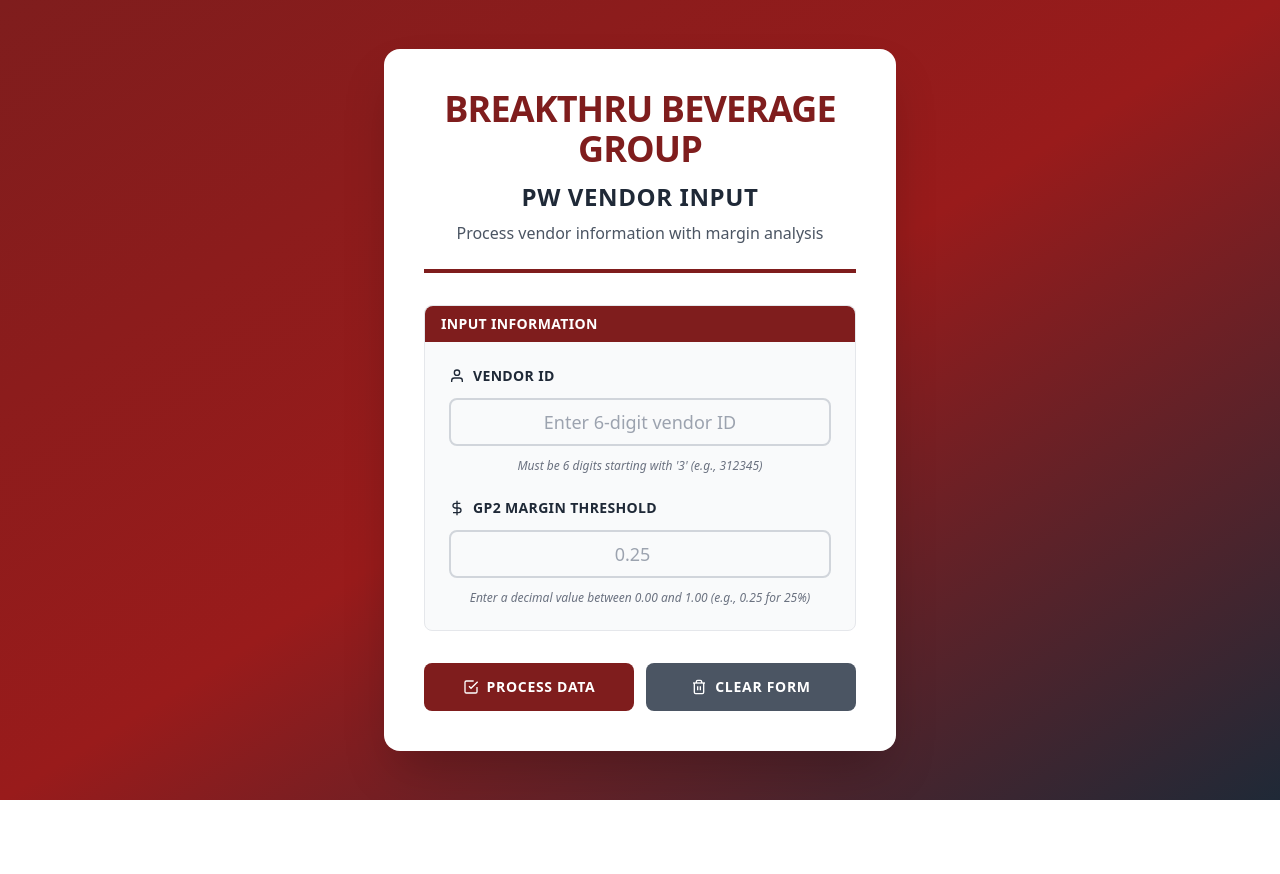
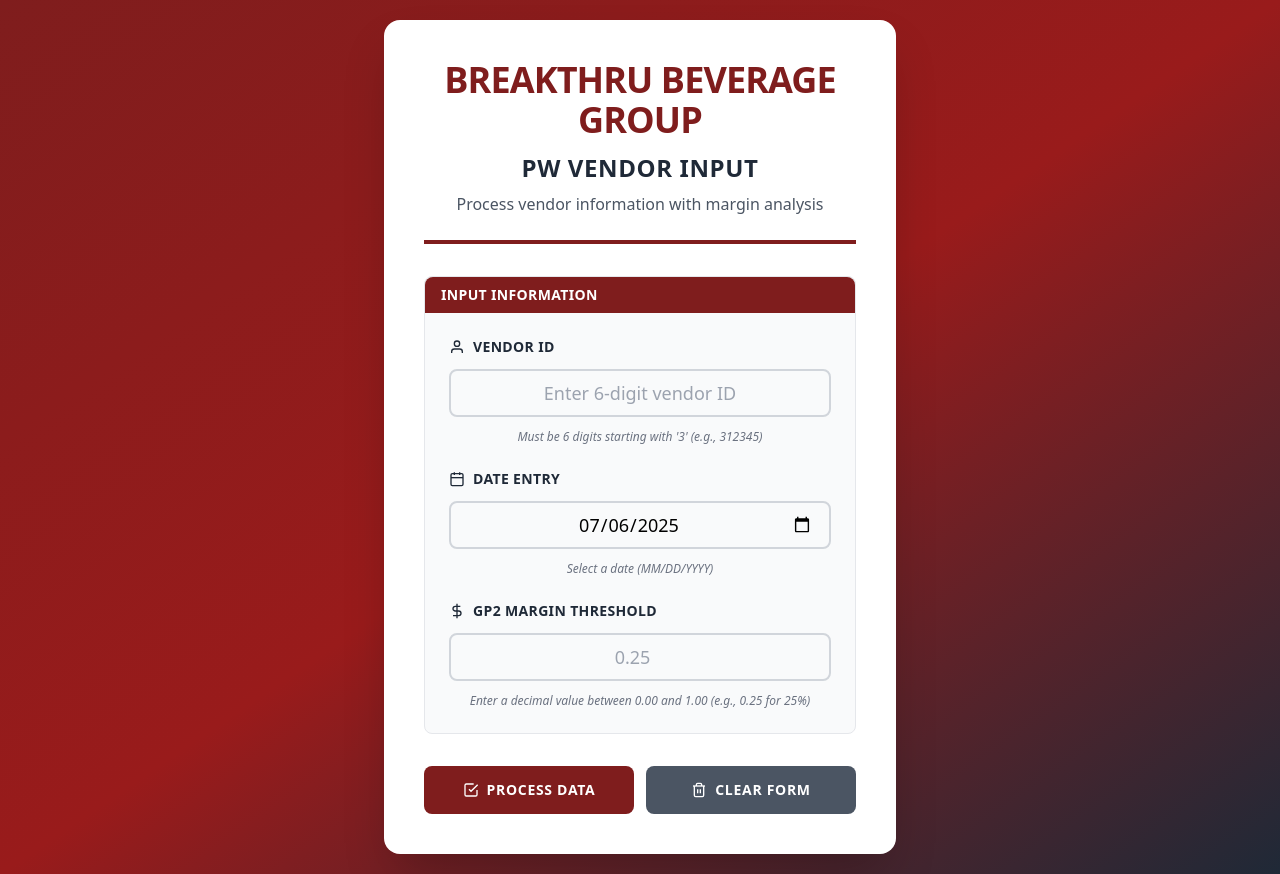
Before and after one commit to BBG-Trade-Development/PW-Project, a Flask app: page / in a window 1280 px wide. Before the commit the page ends 800 px from the top, so only its background shows below. Run offline with Flask 3, Linux system fonts and the light colour scheme; some libraries are stand-ins or nearby versions.

Commit message:
Add files via upload

```diff
--- a/templates/index.html
+++ b/templates/index.html
@@ -41,11 +41,26 @@
                         </p>
                     </div>
 
-                    <!-- Messages -->
-                    <div id="messages" class="space-y-2 hidden"></div>
+                    <!-- Messages (Flash and API) -->
+                    <div id="messages" class="space-y-2">
+                        {% with messages = get_flashed_messages(with_categories=true) %}
+                            {% if messages %}
+                                {% for category, message in messages %}
+                                    <div class="border rounded-lg p-4 {{ 'border-red-200 bg-red-50' if category == 'error' else 'border-green-200 bg-green-50' }}">
+                                        <div class="flex items-center">
+                                            <svg class="h-4 w-4 {{ 'text-red-600' if category == 'error' else 'text-green-600' }} mr-2" viewBox="0 0 24 24" fill="none" stroke="currentColor" stroke-width="2">
+                                                {{ '<circle cx="12" cy="12" r="10"/><line x1="15" y1="9" x2="9" y2="15"/><line x1="9" y1="9" x2="15" y2="15"/>' if category == 'error' else '<path d="M22 11.08V12a10 10 0 1 1-5.93-9.14"/><polyline points="22,4 12,14.01 9,11.01"/>' }}
+                                            </svg>
+                                            <span class="{{ 'text-red-800' if category == 'error' else 'text-green-800' }}">{{ message | safe }}</span>
+                                        </div>
+                                    </div>
+                                {% endfor %}
+                            {% endif %}
+                        {% endwith %}
+                    </div>
 
                     <!-- Form -->
-                    <form id="vendorForm" class="space-y-8">
+                    <form id="vendorForm" method="POST" action="/" class="space-y-8">
                         <div class="bg-gray-50 border border-gray-200 rounded-lg p-6 space-y-6">
                             <div class="bg-red-900 text-white font-bold uppercase tracking-wide text-sm px-4 py-2 -mx-6 -mt-6 mb-4 rounded-t-lg">
                                 Input Information
@@ -62,16 +77,44 @@
                                 </label>
                                 <input
                                     id="vendor_id"
+                                    name="vendor_id"
                                     type="text"
                                     placeholder="Enter 6-digit vendor ID"
                                     maxlength="6"
                                     class="text-center font-medium h-12 text-lg px-4 rounded-lg border-2 border-gray-300 bg-gray-50 focus:border-red-900 focus:bg-white w-full focus:outline-none"
                                     required
+                                    aria-describedby="vendor_id_error"
                                 />
                                 <p class="text-gray-500 italic text-center text-xs">
                                     Must be 6 digits starting with '3' (e.g., 312345)
                                 </p>
-                                <p id="vendor_id_error" class="text-red-600 font-semibold text-center text-xs hidden"></p>
+                                <p id="vendor_id_error" class="text-red-600 font-semibold text-center text-xs hidden" role="alert"></p>
+                            </div>
+
+<!-- Date Entry -->
+<div class="space-y-3">
+    <label for="date_entry" class="flex items-center gap-2 font-semibold text-gray-800 uppercase tracking-wide text-sm">
+        <svg class="h-4 w-4" viewBox="0 0 24 24" fill="none" stroke="currentColor" stroke-width="2">
+            <rect x="3" y="4" width="18" height="18" rx="2" ry="2"/>
+            <line x1="16" y1="2" x2="16" y2="6"/>
+            <line x1="8" y1="2" x2="8" y2="6"/>
+            <line x1="3" y1="10" x2="21" y2="10"/>
+        </svg>
+        Date Entry
+    </label>
+    <input
+        id="date_entry"
+        name="date_entry"
+        type="date"
+        value="{{ 'today' | strftime('%Y-%m-%d') }}"
+        class="text-center font-medium h-12 text-lg px-4 rounded-lg border-2 border-gray-300 bg-gray-50 focus:border-red-900 focus:bg-white w-full focus:outline-none"
+        required
+        aria-describedby="date_entry_error"
+    />
+    <p class="text-gray-500 italic text-center text-xs">
+        Select a date (MM/DD/YYYY)
+    </p>
+    <p id="date_entry_error" class="text-red-600 font-semibold text-center text-xs hidden" role="alert"></p>
 </div>
 
                             <!-- GP2 Threshold -->
@@ -85,6 +128,7 @@
                                 </label>
                                 <input
                                     id="gp2_threshold"
+                                    name="gp2_threshold"
                                     type="number"
                                     placeholder="0.25"
                                     min="0"
@@ -92,11 +136,12 @@
                                     step="0.01"
                                     class="text-center font-medium h-12 text-lg px-4 rounded-lg border-2 border-gray-300 bg-gray-50 focus:border-red-900 focus:bg-white w-full focus:outline-none"
                                     required
+                                    aria-describedby="gp2_threshold_error"
                                 />
                                 <p class="text-gray-500 italic text-center text-xs">
                                     Enter a decimal value between 0.00 and 1.00 (e.g., 0.25 for 25%)
                                 </p>
-                                <p id="gp2_threshold_error" class="text-red-600 font-semibold text-center text-xs hidden"></p>
+                                <p id="gp2_threshold_error" class="text-red-600 font-semibold text-center text-xs hidden" role="alert"></p>
                             </div>
                         </div>
 
@@ -141,11 +186,13 @@
         // Get DOM elements
         const vendorForm = document.getElementById('vendorForm');
         const vendorIdInput = document.getElementById('vendor_id');
+        const dateEntryInput = document.getElementById('date_entry');
         const gp2ThresholdInput = document.getElementById('gp2_threshold');
         const submitBtn = document.getElementById('submitBtn');
         const clearBtn = document.getElementById('clearBtn');
         const messagesDiv = document.getElementById('messages');
         const vendorIdError = document.getElementById('vendor_id_error');
+        const dateEntryError = document.getElementById('date_entry_error');
         const gp2ThresholdError = document.getElementById('gp2_threshold_error');
 
         // Validation functions
@@ -154,6 +201,26 @@
                 return "Vendor ID must be exactly 6 digits starting with '3'";
             }
             return null;
+        }
+
+        function validateDateEntry(value) {
+            if (!value) {
+                return "Please select a valid date";
+            }
+            try {
+                const date = new Date(value);
+                if (isNaN(date.getTime())) {
+                    return "Invalid date format";
+                }
+                // Ensure date is in YYYY-MM-DD format
+                const formattedDate = date.toISOString().split('T')[0];
+                if (value !== formattedDate) {
+                    return "Date must be in YYYY-MM-DD format";
+                }
+                return null;
+            } catch {
+                return "Invalid date format";
+            }
         }
 
         function validateGp2Threshold(value) {
@@ -169,17 +236,21 @@
             const element = document.getElementById(elementId);
             element.textContent = message;
             element.classList.remove('hidden');
+            // Announce error to screen readers
+            element.setAttribute('aria-live', 'assertive');
         }
 
         function hideError(elementId) {
             const element = document.getElementById(elementId);
             element.classList.add('hidden');
+            element.removeAttribute('aria-live');
         }
 
         // Show messages
         function showMessage(type, text) {
-            messagesDiv.innerHTML = `
-                <div class="border rounded-lg p-4 ${type === 'error' ? 'border-red-200 bg-red-50' : 'border-green-200 bg-green-50'}">
+            const messageDiv = document.createElement('div');
+            messageDiv.className = `border rounded-lg p-4 ${type === 'error' ? 'border-red-200 bg-red-50' : 'border-green-200 bg-green-50'}`;
+            messageDiv.innerHTML = `
                 <div class="flex items-center">
                     <svg class="h-4 w-4 ${type === 'error' ? 'text-red-600' : 'text-green-600'} mr-2" viewBox="0 0 24 24" fill="none" stroke="currentColor" stroke-width="2">
                         ${type === 'error'
@@ -189,24 +260,36 @@
                     </svg>
                     <span class="${type === 'error' ? 'text-red-800' : 'text-green-800'}">${text}</span>
                 </div>
-                </div>
             `;
+            messagesDiv.appendChild(messageDiv);
             messagesDiv.classList.remove('hidden');
+            // Announce message to screen readers
+            messagesDiv.setAttribute('aria-live', 'polite');
         }
 
         function clearMessages() {
-            messagesDiv.innerHTML = '';
+            // Only clear API-generated messages, preserve flash messages
+            const apiMessages = messagesDiv.querySelectorAll(':not(.border-red-200):not(.border-green-200)');
+            apiMessages.forEach(msg => msg.remove());
+            if (!messagesDiv.hasChildNodes()) {
                 messagesDiv.classList.add('hidden');
+            }
         }
 
         // Clear form
         function clearForm() {
+            if (!confirm('Are you sure you want to clear the form?')) {
+                return;
+            }
             vendorIdInput.value = '';
+            dateEntryInput.value = new Date().toISOString().split('T')[0]; // Reset to today
             gp2ThresholdInput.value = '';
             hideError('vendor_id_error');
+            hideError('date_entry_error');
             hideError('gp2_threshold_error');
             clearMessages();
             vendorIdInput.classList.remove('border-red-500', 'bg-red-50');
+            dateEntryInput.classList.remove('border-red-500', 'bg-red-50');
             gp2ThresholdInput.classList.remove('border-red-500', 'bg-red-50');
             clearBtn.classList.add('shake');
             setTimeout(() => clearBtn.classList.remove('shake'), 500);
@@ -232,23 +315,31 @@
             }
         });
 
+        // Date Entry input validation
+        dateEntryInput.addEventListener('input', function(e) {
+            const value = e.target.value;
+
+            hideError('date_entry_error');
+            dateEntryInput.classList.remove('border-red-500', 'bg-red-50');
+
+            if (value) {
+                const error = validateDateEntry(value);
+                if (error) {
+                    showError('date_entry_error', error);
+                    dateEntryInput.classList.add('border-red-500', 'bg-red-50');
+                }
+            }
+        });
+
         // GP2 Threshold input validation
         gp2ThresholdInput.addEventListener('input', function(e) {
-            const value = e.target.value;
+            let value = e.target.value;
             const num = parseFloat(value);
 
             hideError('gp2_threshold_error');
             gp2ThresholdInput.classList.remove('border-red-500', 'bg-red-50');
 
-            if (num > 1) {
-                e.target.value = '1.00';
-                showError('gp2_threshold_error', 'Value cannot exceed 1.00');
-                gp2ThresholdInput.classList.add('border-red-500', 'bg-red-50');
-            } else if (num < 0) {
-                e.target.value = '0.00';
-                showError('gp2_threshold_error', 'Value cannot be negative');
-                gp2ThresholdInput.classList.add('border-red-500', 'bg-red-50');
-            } else if (value && validateGp2Threshold(value)) {
+            if (value && (isNaN(num) || num < 0 || num > 1)) {
                 showError('gp2_threshold_error', validateGp2Threshold(value));
                 gp2ThresholdInput.classList.add('border-red-500', 'bg-red-50');
             }
@@ -261,15 +352,18 @@
             if (isSubmitting) return;
 
             const vendorId = vendorIdInput.value;
+            const dateEntry = dateEntryInput.value;
             const gp2Threshold = gp2ThresholdInput.value;
 
-            // Clear previous messages
+            // Clear previous API messages
             clearMessages();
             hideError('vendor_id_error');
+            hideError('date_entry_error');
             hideError('gp2_threshold_error');
 
             // Validate
             const vendorError = validateVendorId(vendorId);
+            const dateError = validateDateEntry(dateEntry);
             const thresholdError = validateGp2Threshold(gp2Threshold);
 
             if (vendorError) {
@@ -277,12 +371,17 @@
                 vendorIdInput.classList.add('border-red-500', 'bg-red-50');
             }
 
+            if (dateError) {
+                showError('date_entry_error', dateError);
+                dateEntryInput.classList.add('border-red-500', 'bg-red-50');
+            }
+
             if (thresholdError) {
                 showError('gp2_threshold_error', thresholdError);
                 gp2ThresholdInput.classList.add('border-red-500', 'bg-red-50');
             }
 
-            if (vendorError || thresholdError) {
+            if (vendorError || dateError || thresholdError) {
                 return;
             }
 
@@ -298,7 +397,7 @@
             `;
 
             try {
-                // Replace this URL with your actual backend endpoint
+                // Submit to /api/process
                 const response = await fetch('/api/process', {
                     method: 'POST',
                     headers: {
@@ -306,6 +405,7 @@
                     },
                     body: JSON.stringify({
                         vendor_id: vendorId,
+                        date_entry: dateEntry,
                         gp2_threshold: parseFloat(gp2Threshold)
                     })
                 });
@@ -313,16 +413,14 @@
                 const result = await response.json();
 
                 if (response.ok) {
-    // Build a clickable download link if download_url exists
                     let msg = result.message || `Successfully processed vendor ${vendorId}`;
                     if (result.download_url) {
-        msg += `<br><a href="${result.download_url}" target="_blank" class="text-red-900 underline font-bold">Download File</a>`;
+                        msg += `<br><a href="${result.download_url}" target="_blank" class="text-red-900 underline font-bold hover:text-red-700">Download File</a>`;
                     }
                     showMessage('success', msg);
                 } else {
                     showMessage('error', result.message || 'Failed to process vendor data');
                 }
-
             } catch (error) {
                 showMessage('error', 'Network error. Please try again.');
             } finally {
```
Lines whose indentation alone changed are shown as unchanged.
